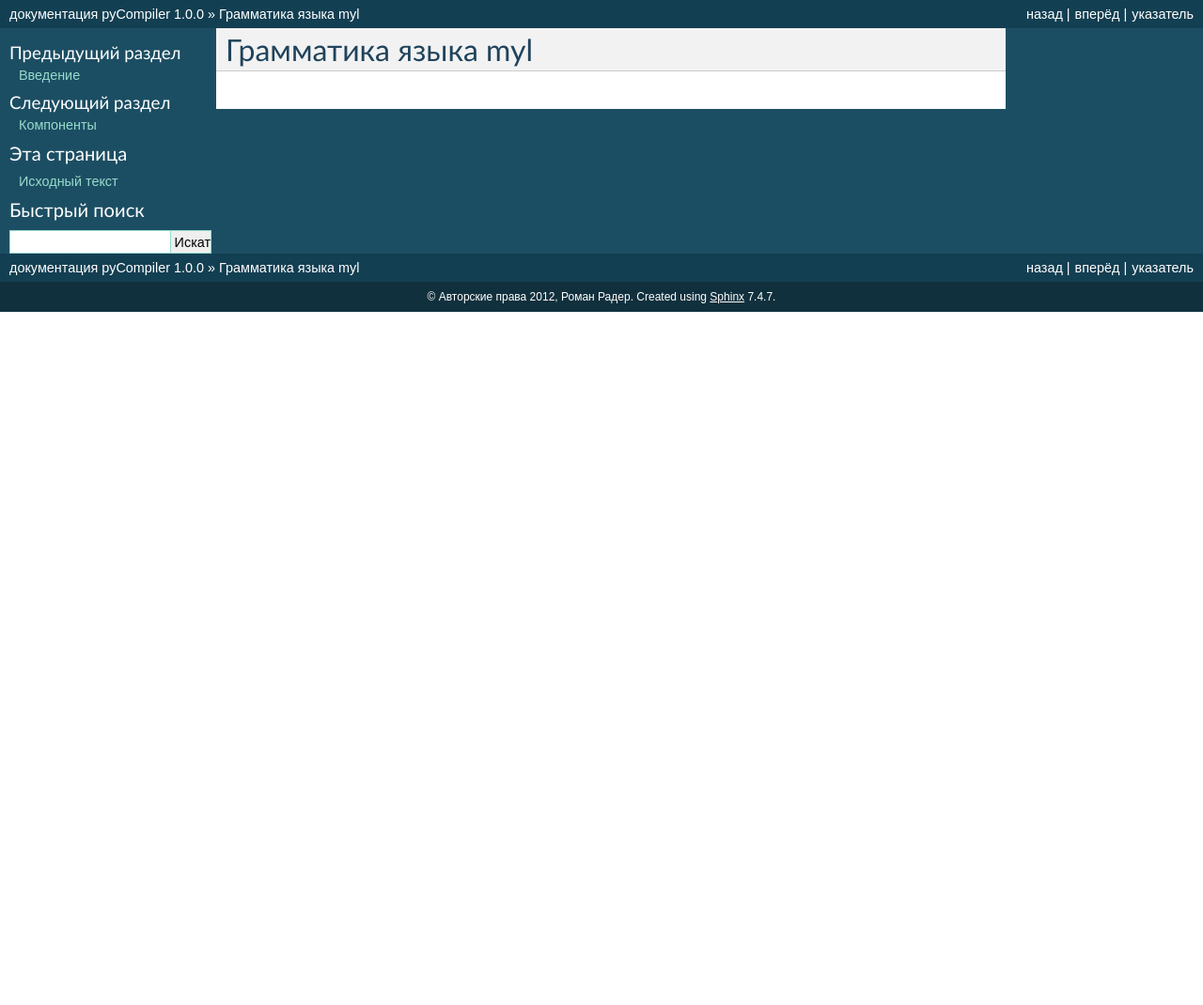
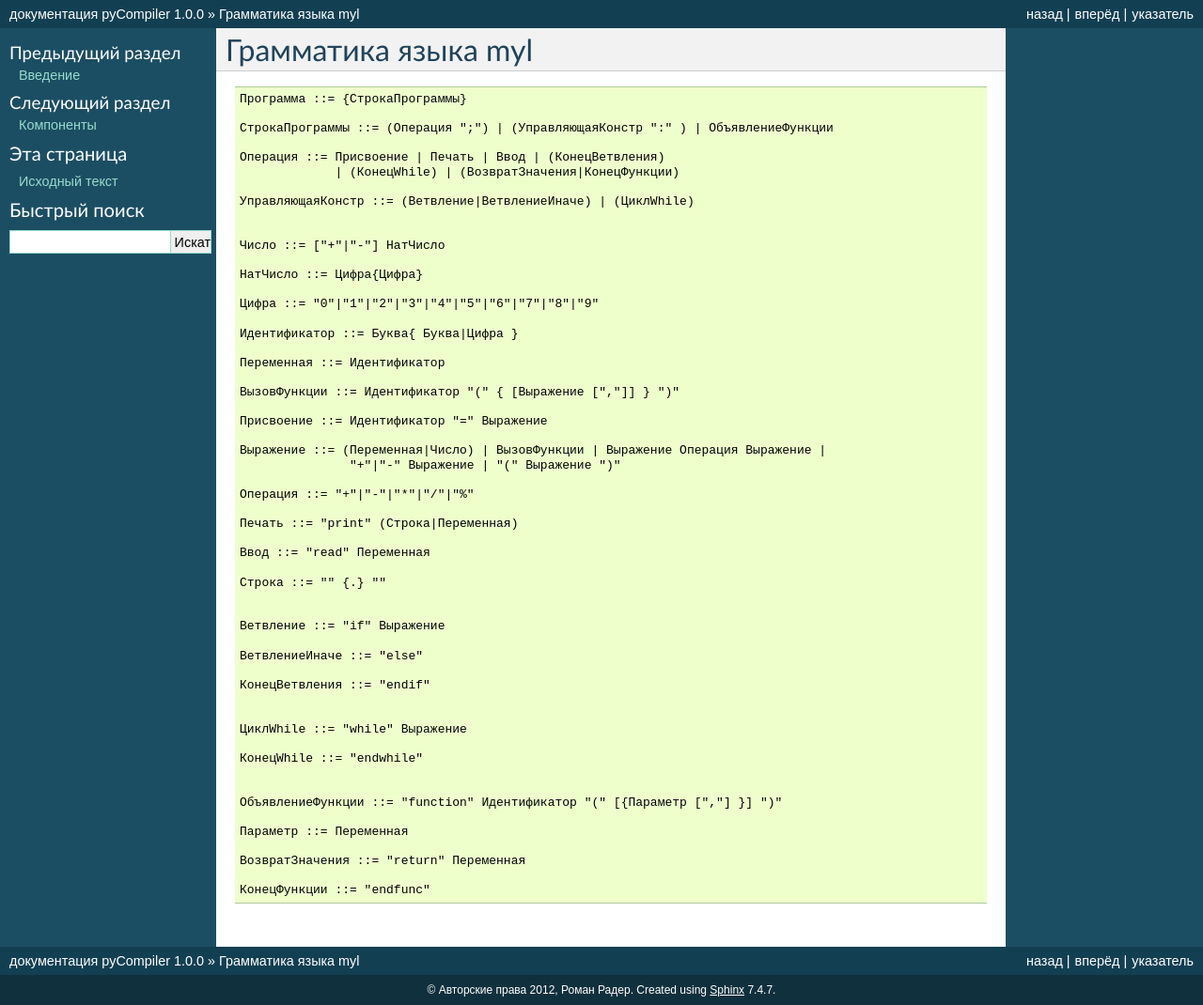
Before and after one commit to auliere/pyCompiler, a Sphinx documentation site: the page built from docs/source/grammary.rst, in a window 1280 px wide. Shown: the whole page at 94% size. Built offline with Sphinx 7.4.7, drawn with Linux system fonts in a browser that asks for light colours; formulas are drawn with MathJax 3; before the commit the page ends 900 px from its top, so only the background shows below that.

Commit message:
documenting grammary of myl

```diff
--- a/docs/source/grammary.rst
+++ b/docs/source/grammary.rst
@@ -1,2 +1,60 @@
 Грамматика языка myl
 ======================================
+
+.. code-block:: none
+
+   Программа ::= {СтрокаПрограммы}
+
+   СтрокаПрограммы ::= (Операция ";") | (УправляющаяКонстр ":" ) | ОбъявлениеФункции
+
+   Операция ::= Присвоение | Печать | Ввод | (КонецВетвления)
+                | (КонецWhile) | (ВозвратЗначения|КонецФункции)
+
+   УправляющаяКонстр ::= (Ветвление|ВетвлениеИначе) | (ЦиклWhile)
+
+
+   Число ::= ["+"|"-"] НатЧисло
+
+   НатЧисло ::= Цифра{Цифра}
+
+   Цифра ::= "0"|"1"|"2"|"3"|"4"|"5"|"6"|"7"|"8"|"9"
+
+   Идентификатор ::= Буква{ Буква|Цифра }
+
+   Переменная ::= Идентификатор
+
+   ВызовФункции ::= Идентификатор "(" { [Выражение [","]] } ")"
+
+   Присвоение ::= Идентификатор "=" Выражение
+
+   Выражение ::= (Переменная|Число) | ВызовФункции | Выражение Операция Выражение |
+                  "+"|"-" Выражение | "(" Выражение ")"
+
+   Операция ::= "+"|"-"|"*"|"/"|"%"
+
+   Печать ::= "print" (Строка|Переменная)
+
+   Ввод ::= "read" Переменная
+
+   Строка ::= "" {.} ""
+
+
+   Ветвление ::= "if" Выражение
+
+   ВетвлениеИначе ::= "else"
+
+   КонецВетвления ::= "endif"
+
+
+   ЦиклWhile ::= "while" Выражение
+
+   КонецWhile ::= "endwhile"
+
+
+   ОбъявлениеФункции ::= "function" Идентификатор "(" [{Параметр [","] }] ")"
+
+   Параметр ::= Переменная
+
+   ВозвратЗначения ::= "return" Переменная
+
+   КонецФункции ::= "endfunc"
```
